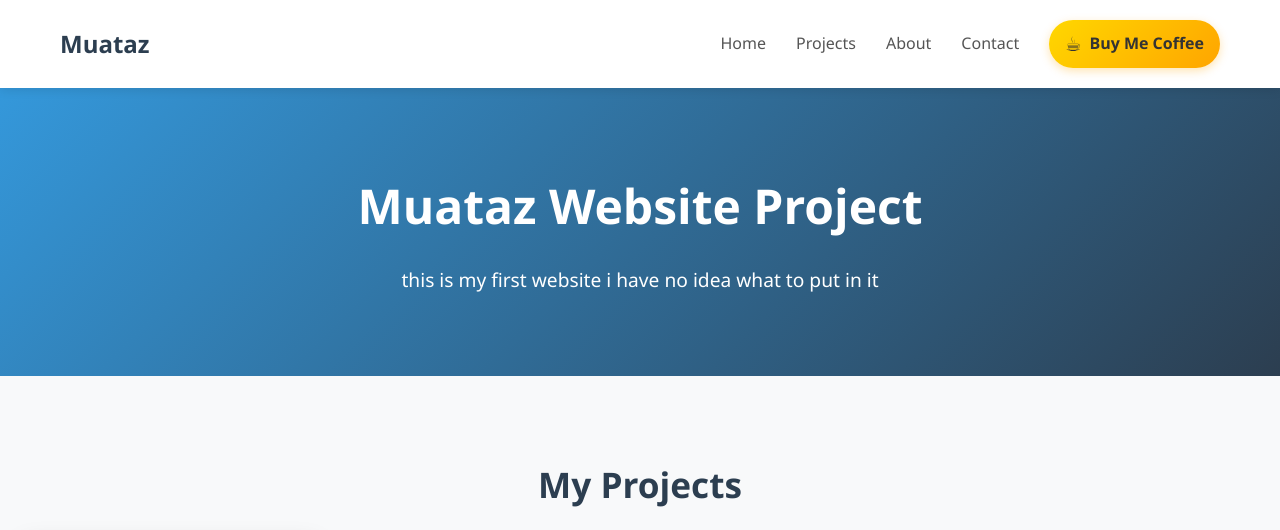
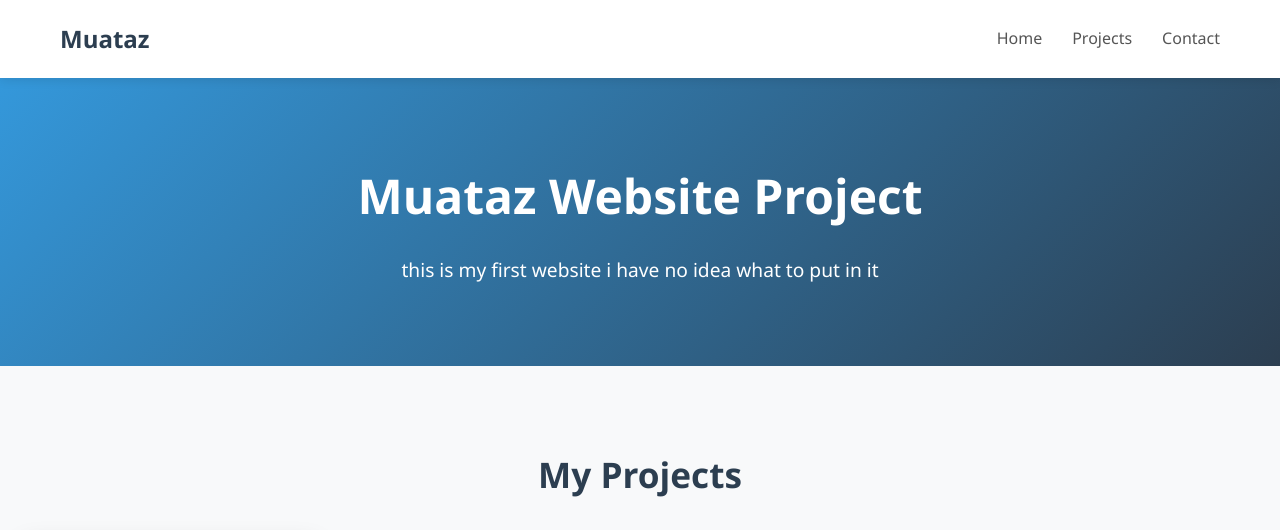
Before and after one commit to muatazbintrefe/muatazbintrefe.github.io, a plain HTML site: page index.html in a window 1280 px wide. Shown: the top 530 px of the page. Drawn offline with Linux system fonts and the light colour scheme.

Commit message:
Update index.html

```diff
--- a/index.html
+++ b/index.html
@@ -69,30 +69,9 @@
             color: #3498db;
         }
 
-        /* Fund Me Button */
-        .fund-me {
-            display: flex;
-            align-items: center;
-            background: linear-gradient(135deg, #ffd700, #ffa500);
-            color: #333;
-            padding: 8px 16px;
-            border-radius: 30px;
-            text-decoration: none;
-            font-weight: 600;
-            box-shadow: 0 3px 10px rgba(255, 165, 0, 0.3);
-            transition: transform 0.3s, box-shadow 0.3s;
-        }
 
-        .fund-me:hover {
-            transform: translateY(-2px);
-            box-shadow: 0 5px 15px rgba(255, 165, 0, 0.4);
-            color: #333;
-        }
 
-        .coffee-icon {
-            margin-right: 8px;
-            font-size: 20px;
-        }
+
 
         /* Hero Section */
         .hero {
@@ -209,22 +188,7 @@
             font-weight: 300;
         }
 
-        /* About Section */
-        .about {
-            padding: 80px 0;
-            background-color: #f1f2f6;
-        }
 
-        .about-content {
-            max-width: 800px;
-            margin: 0 auto;
-            text-align: center;
-        }
-
-        .about-content p {
-            font-size: 1.1rem;
-            margin-bottom: 20px;
-        }
 
         /* Contact Section */
         .contact {
@@ -395,11 +359,8 @@
                     <ul>
                         <li><a href="#home">Home</a></li>
                         <li><a href="#projects">Projects</a></li>
-                        <li><a href="#about">About</a></li>
                         <li><a href="#contact">Contact</a></li>
-                        <li><a href="https://www.paypal.com/paypalme/muatazbintrefe" target="_blank" class="fund-me">
-                            <span class="coffee-icon">☕</span>
-                            Buy Me Coffee
+
                         </a></li>
                     </ul>
                 </nav>
```
